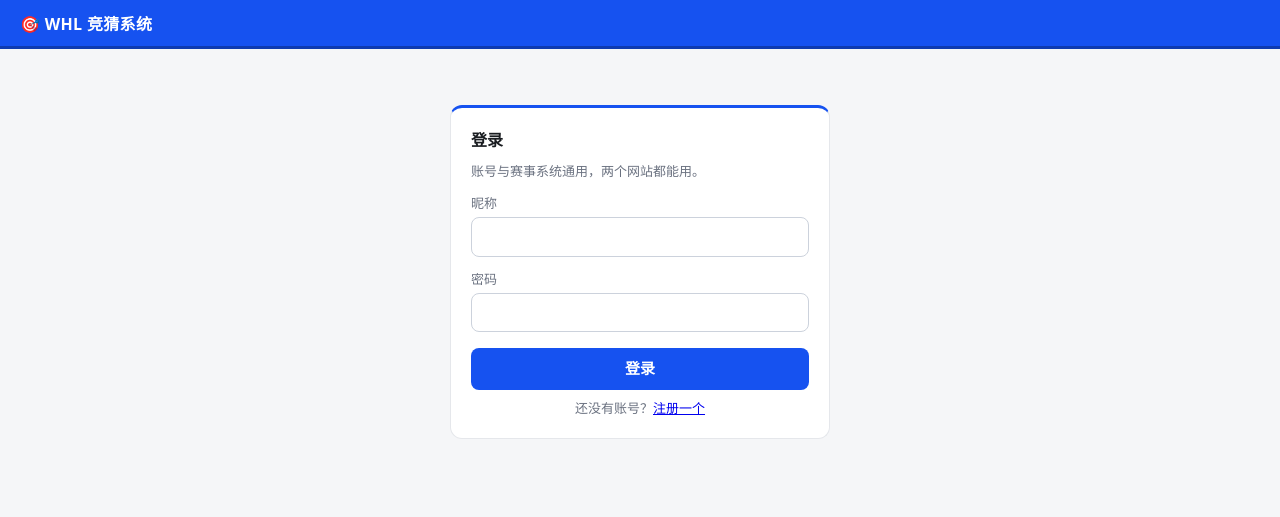
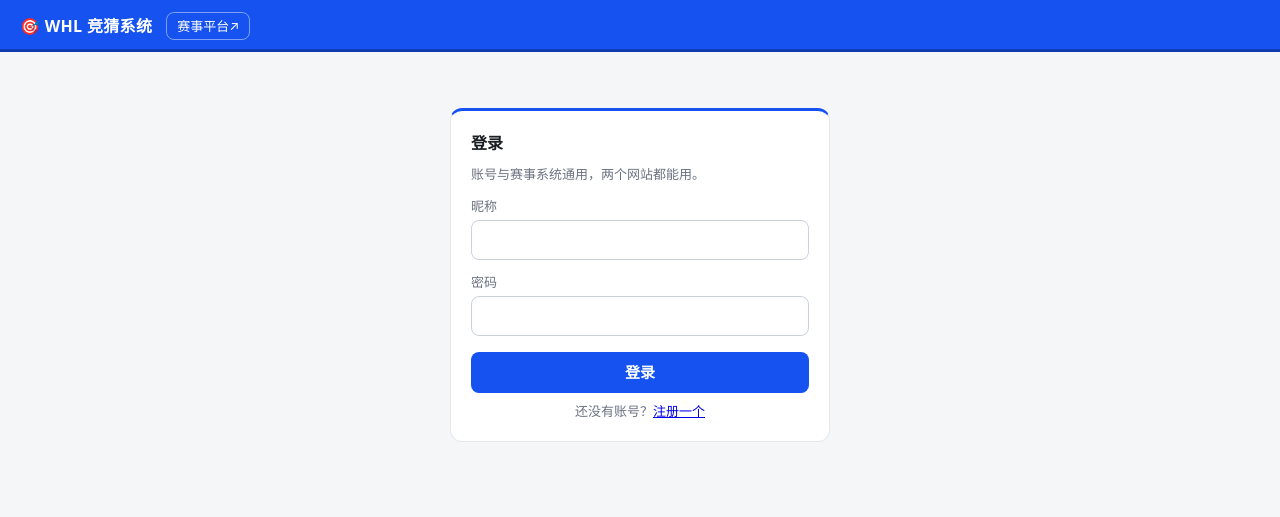
Before and after one commit to WHLofficial/WHL-Daily-Activities-System, a website with bundled scripts: page public/index.html in a window 1280 px wide. Built offline with nearby package versions, Linux system fonts and the light colour scheme; files whose address does not match are found by name.

Commit message:
任务②：顶栏常驻「赛事平台」外链，访客也能看到
与赛事系统的「去竞猜站↗」对称，两个域名同主域共享登录态。

- public/index.html、public/admin.html：品牌与外链包进 .topbar-left，外链放在
  .nav-links 之外（管理台会把整条 .nav-links 隐藏给非管理员，放里面访客就看不到）
- public/style.css：.topbar-left 排版 + .top-link 描边胶囊样式（沿用顶栏 ghost 的白描边），
  640px 断点同步收窄

```diff
--- a/public/index.html
+++ b/public/index.html
@@ -8,7 +8,10 @@
 </head>
 <body>
 <header class="topbar">
-  <a class="brand" href="#/">🎯 WHL 竞猜系统</a>
+  <div class="topbar-left">
+    <a class="brand" href="#/">🎯 WHL 竞猜系统</a>
+    <a class="top-link" href="https://tour.whleague.win" target="_blank" rel="noopener noreferrer">赛事平台↗</a>
+  </div>
   <nav class="nav-links">
     <a id="nav-bind" href="#/bind" hidden>绑定 QQ</a>
     <a id="nav-admin" href="./admin.html" hidden>管理台</a>
--- a/public/style.css
+++ b/public/style.css
@@ -27,7 +27,14 @@ body {
   padding: 12px 20px; background: var(--brand); color: var(--brand-ink);
   box-shadow: inset 0 -3px 0 var(--brand-deep);
 }
+.topbar .topbar-left { display: flex; align-items: center; gap: 14px; min-width: 0; }
 .topbar .brand { font-size: 16px; font-weight: 800; letter-spacing: .02em; color: #fff; text-decoration: none; }
+.topbar .top-link {
+  display: inline-flex; align-items: center; min-height: 28px; padding: 3px 10px;
+  border: 1px solid rgba(255,255,255,.45); border-radius: var(--radius-sm);
+  font-size: 13px; color: #fff; text-decoration: none; white-space: nowrap;
+}
+.topbar .top-link:hover { background: rgba(255,255,255,.12); }
 .topbar .nav-links { display: flex; align-items: center; gap: 16px; }
 .topbar .nav-links a,
 .topbar .nav-tab { background: none; border: none; padding: 0; font: inherit; font-size: 14px; color: #dbe6ff; text-decoration: none; cursor: pointer; white-space: nowrap; }
@@ -153,7 +160,9 @@ code.kbd { background: #eceef1; border-radius: 6px; padding: 1px 7px; font-size:
 /* ---------- 窄屏 ---------- */
 @media (max-width: 640px) {
   .topbar { padding: 10px 14px; row-gap: 8px; }
+  .topbar .topbar-left { gap: 10px; }
   .topbar .brand { font-size: 15px; }
+  .topbar .top-link { min-height: 26px; padding: 2px 8px; font-size: 12px; }
   .topbar .nav-links, .topbar .userbox { gap: 10px; font-size: 13px; }
   .topbar .nav-links a, .topbar .nav-tab { font-size: 13px; }
   .wrap { padding: 12px 12px 64px; }
```
Also changed, not shown: public/admin.html (+4 -1 lines).
